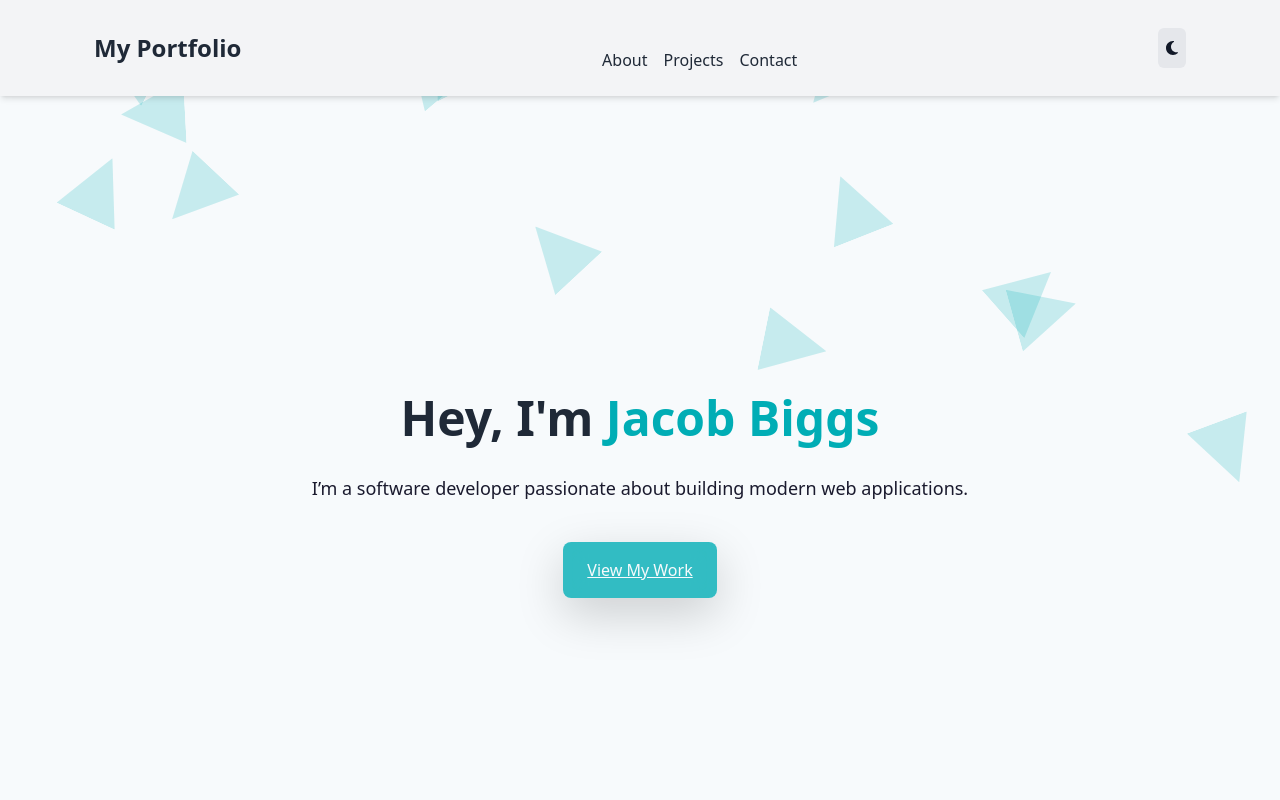
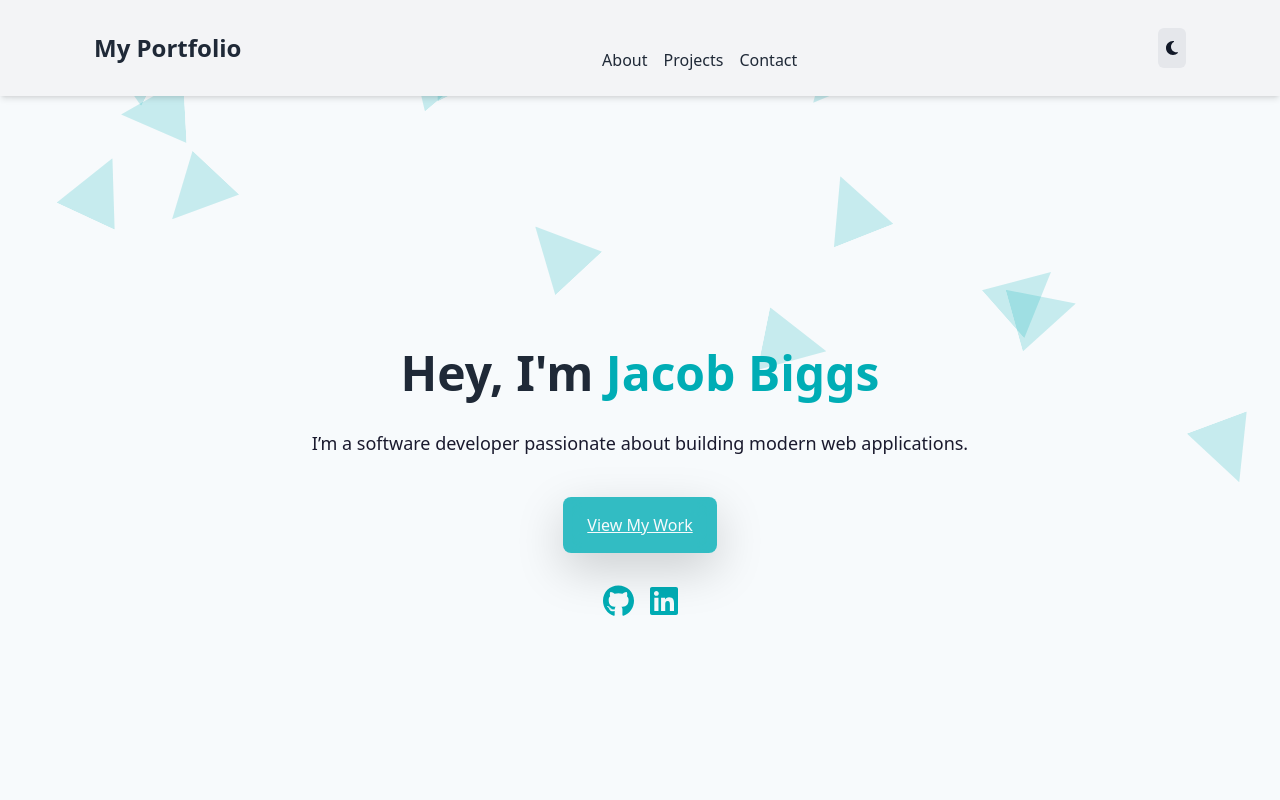
Before and after one commit to JakeBiggs/NextJS-Portfolio, a Next.js app: page / in a window 1280 px wide. Shown: the top 800 px of the page. Built offline with nearby package versions, Linux system fonts and the light colour scheme; no server answers.

Commit message:
Added Icons to Hero

```diff
--- a/src/app/(sections)/hero/Hero.tsx
+++ b/src/app/(sections)/hero/Hero.tsx
@@ -2,6 +2,8 @@
 
 import { motion } from "framer-motion";
 import FallingPolygons from "@/app/components/FallingPolygons";
+import { FontAwesomeIcon } from "@fortawesome/react-fontawesome";
+import { faGithub, faLinkedin } from "@fortawesome/free-brands-svg-icons";
 
 export default function Hero() {
     return (
@@ -20,6 +22,14 @@
             >
                 View My Work
             </motion.a>
+            <div className="flex justify-center space-x-4 mb-4 mt-8">
+                <a href="https://github.com/JakeBiggs" target="_blank" rel="noopener noreferrer" className="text-light-secondary  hover:underline">
+                    <FontAwesomeIcon icon={faGithub} size="2x" />
+                </a>
+                <a href="https://www.linkedin.com/in/jacob-biggs-268423221" target="_blank" rel="noopener noreferrer" className="text-light-secondary hover:underline">
+                    <FontAwesomeIcon icon={faLinkedin} size="2x" />
+                </a>
+            </div>
         </section>
     );
 }
```
